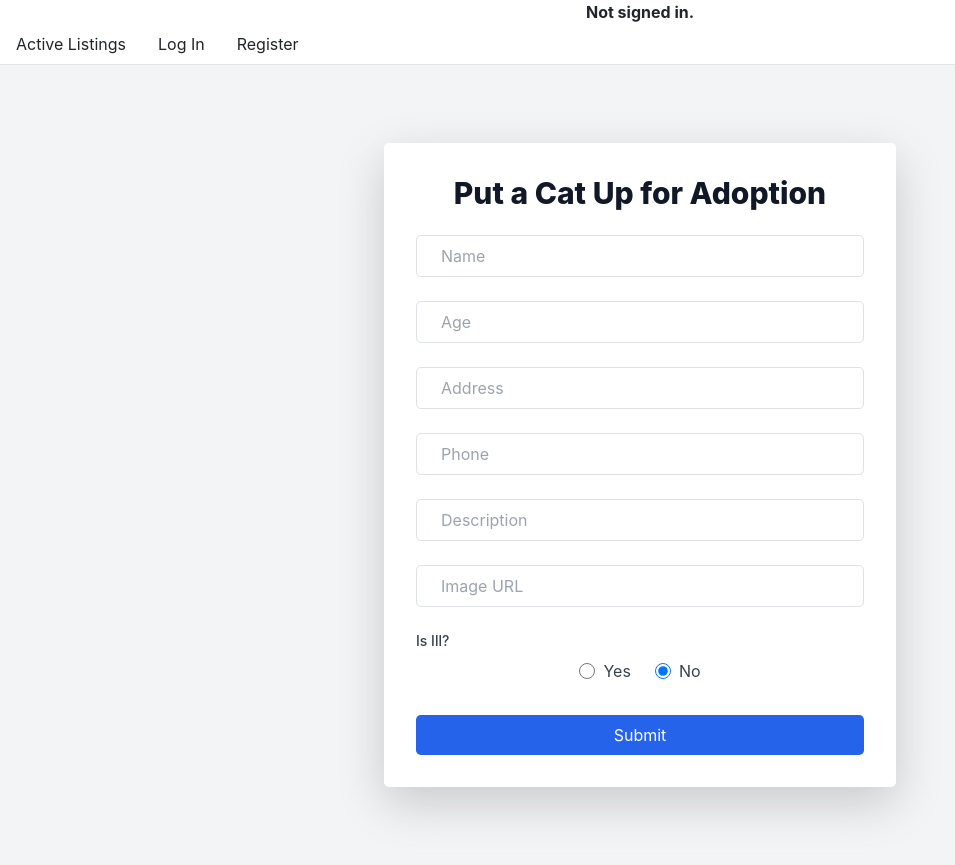
After one commit to hacker81-sherlock/adoption, a Django app: template core/templates/core/add_cat.html in a window 1280 px wide. The commit adds this page. Shown: the whole page, without its empty margins (0-955 px from the left). Run offline with Django 3.2, Linux system fonts and the light colour scheme; the template is opened without the code that fills it, so the values that code supplies are empty; some libraries are stand-ins or nearby versions.

Commit message:
add_cat Feauture added

```diff
--- /dev/null
+++ b/core/templates/core/add_cat.html
@@ -0,0 +1,70 @@
+{% extends "core/layout.html" %}
+
+{% block body %}
+    <div class="flex items-center justify-center min-h-screen bg-gray-100">
+        <div class="bg-white p-8 rounded-lg shadow-lg w-full max-w-lg mx-auto">
+            <h2 class="text-center mb-6 text-3xl font-extrabold text-gray-900">Put a Cat Up for Adoption</h2>
+
+            <form method="post" class="space-y-6">
+                {% csrf_token %}
+
+                <!-- Name Field -->
+                <div>
+                    <input id="name" name="name" type="text" maxlength="50" required placeholder="Name"
+                           class="w-full px-4 py-2 border border-gray-300 rounded-lg focus:outline-none focus:ring-2 focus:ring-blue-500">
+                </div>
+
+                <!-- Age Field -->
+                <div>
+                    <input id="age" name="age" type="number" required placeholder="Age"
+                           class="w-full px-4 py-2 border border-gray-300 rounded-lg focus:outline-none focus:ring-2 focus:ring-blue-500">
+                </div>
+
+                <!-- Address Field -->
+                <div>
+                    <input id="address" name="address" type="text" maxlength="50" required placeholder="Address"
+                           class="w-full px-4 py-2 border border-gray-300 rounded-lg focus:outline-none focus:ring-2 focus:ring-blue-500">
+                </div>
+
+                <!-- Phone Field -->
+                <div>
+                    <input id="phone" name="phone" type="text" maxlength="50" required placeholder="Phone"
+                           class="w-full px-4 py-2 border border-gray-300 rounded-lg focus:outline-none focus:ring-2 focus:ring-blue-500">
+                </div>
+
+                <!-- Description Field -->
+                <div>
+                    <input id="description" name="description" type="text" maxlength="50" required placeholder="Description"
+                           class="w-full px-4 py-2 border border-gray-300 rounded-lg focus:outline-none focus:ring-2 focus:ring-blue-500">
+                </div>
+
+                <!-- Image URL Field -->
+                <div>
+                    <input id="image" name="image" type="url" required placeholder="Image URL"
+                           class="w-full px-4 py-2 border border-gray-300 rounded-lg focus:outline-none focus:ring-2 focus:ring-blue-500">
+                </div>
+
+                <!-- Is Ill Field with Radio Buttons -->
+                <div>
+                    <label class="block text-sm font-medium text-gray-700 mb-2">Is Ill?</label>
+                    <div class="flex items-center justify-center space-x-6">
+                        <label class="flex items-center">
+                            <input type="radio" name="is_ill" value="True" class="h-4 w-4 text-blue-600 border-gray-300 focus:ring-blue-500">
+                            <span class="ml-2 text-gray-700">Yes</span>
+                        </label>
+                        <label class="flex items-center">
+                            <input type="radio" name="is_ill" value="False" checked class="h-4 w-4 text-blue-600 border-gray-300 focus:ring-blue-500">
+                            <span class="ml-2 text-gray-700">No</span>
+                        </label>
+                    </div>
+                </div>
+
+                <!-- Submit Button -->
+                <div>
+                    <input class="w-full py-2 text-white bg-blue-600 rounded-lg cursor-pointer hover:bg-blue-700 focus:ring-2 focus:ring-blue-500"
+                           type="submit" value="Submit">
+                </div>
+            </form>
+        </div>
+    </div>
+{% endblock %}
--- a/core/templates/core/layout.html
+++ b/core/templates/core/layout.html
@@ -1,10 +1,55 @@
+{% load static %}
+
+
 <!DOCTYPE html>
 <html lang="en">
-<head>
-    <meta charset="UTF-8">
-    <title>Title</title>
-</head>
-<body>
+    <head>
+        <title>{% block title %}Auctions{% endblock %}</title>
+        <link rel="stylesheet" href="https://stackpath.bootstrapcdn.com/bootstrap/4.4.1/css/bootstrap.min.css" integrity="sha384-Vkoo8x4CGsO3+Hhxv8T/Q5PaXtkKtu6ug5TOeNV6gBiFeWPGFN9MuhOf23Q9Ifjh" crossorigin="anonymous">
+        <link href="{% static 'core/styles.css' %}" rel="stylesheet">
+        <script src="https://cdn.tailwindcss.com"></script>
+    </head>
+    <body>
+        <div class="text-center">
+            {% if user.is_authenticated %}
+                Signed in as <strong>{{ user.username }}</strong>.
+            {% else %}
+                <strong>Not signed in.</strong>
+            {% endif %}
+        </div>
 
-</body>
+        <ul class="nav">
+            <li class="nav-item">
+                <a class="nav-link" href="{% url 'home' %}">Active Listings</a>
+            </li>
+            {% if user.is_authenticated %}
+            <li class="nav-item">
+                <a class="nav-link" href="{% url 'add_cat' %}">Add Cat</a>
+            </li>
+            <li class="nav-item">
+                <a class="nav-link" href="#">Profile</a>
+            </li>
+            <li class="nav-item">
+                <a class="nav-link" href="#">My Watchlist</a>
+            </li>
+            {% endif %}
+            {% if user.is_authenticated %}
+                <li class="nav-item">
+                    <a class="nav-link" href="{% url 'logout' %}">Log Out</a>
+                </li>
+            {% else %}
+                <li class="nav-item">
+                    <a class="nav-link" href="{% url 'login' %}">Log In</a>
+                </li>
+                <li class="nav-item">
+                    <a class="nav-link" href="{% url 'register' %}">Register</a>
+                </li>
+            {% endif %}
+            {% block header %}
+            {% endblock %}
+        </ul>
+        <hr>
+        {% block body %}
+        {% endblock %}
+    </body>
 </html>
```
Also changed, not shown: core/models.py (+13 -0 lines), core/templates/core/home.html (added, +25 -0 lines), core/templates/core/login.html (+32 -9 lines), core/templates/core/register.html (+42 -9 lines), core/urls.py (+6 -1 lines), core/views.py (+36 -1 lines), core/static/core/styles.css (added), 1 other file.
